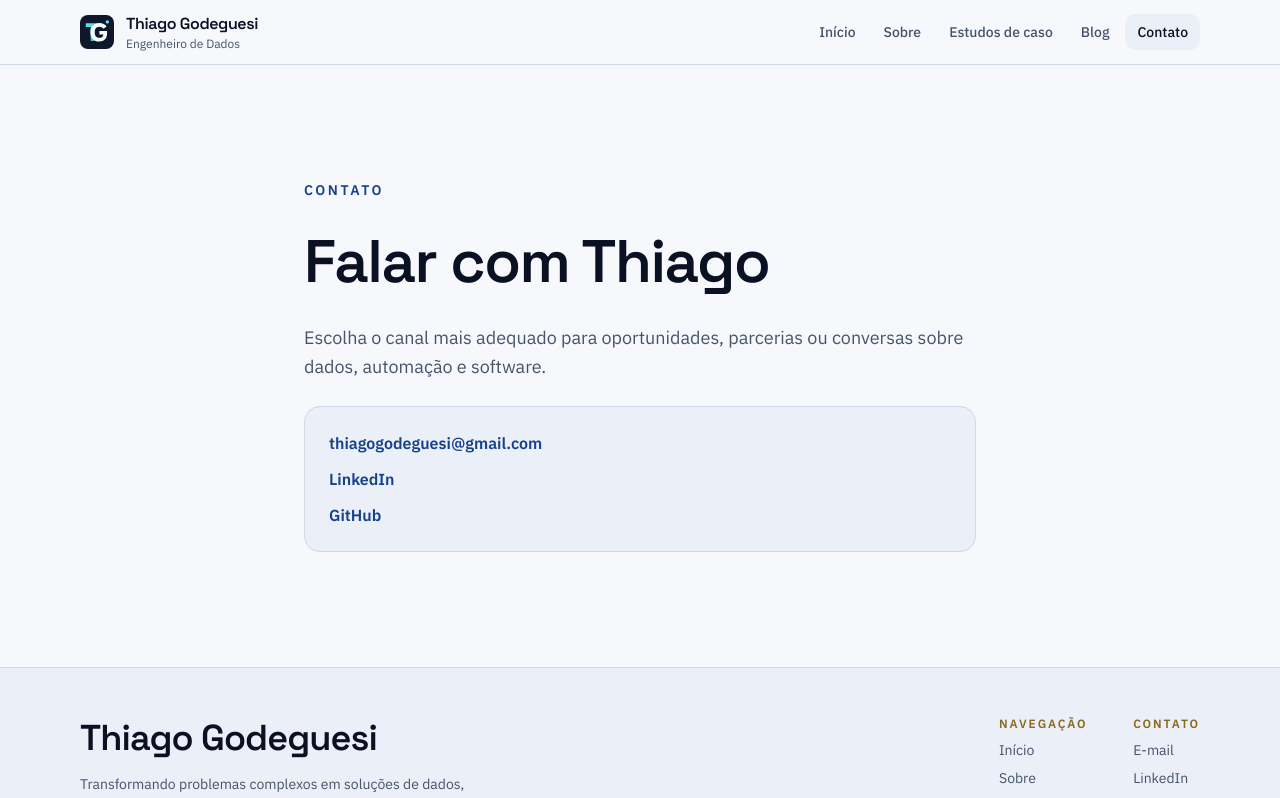
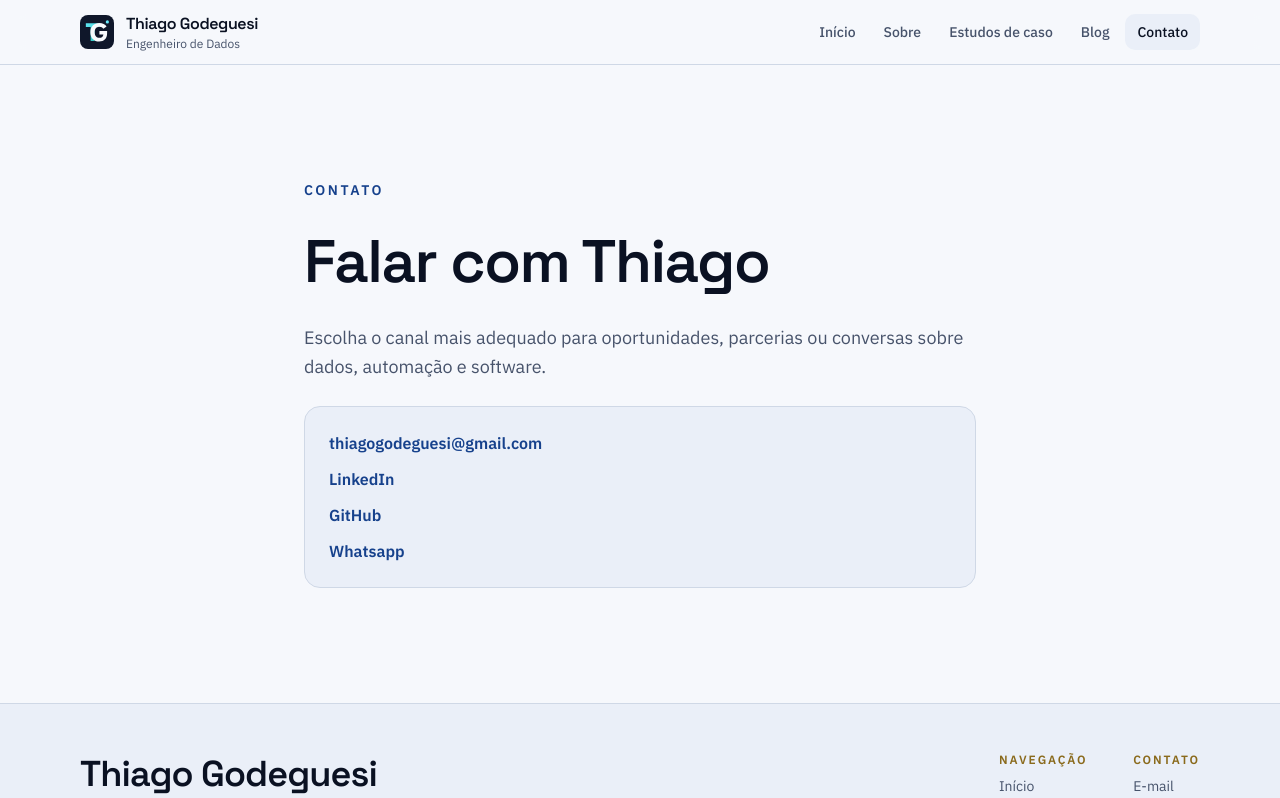
Before and after one commit to thiagogodeguesi/Godeguesi, a Next.js app: page /contato in a window 1280 px wide. Shown: the top 798 px of the page. Built offline with nearby package versions, Linux system fonts and the light colour scheme; no server answers.

Commit message:
Add WhatsApp link to contact section

```diff
--- a/src/app/contato/page.tsx
+++ b/src/app/contato/page.tsx
@@ -58,6 +58,17 @@ export default function ContactPage() {
                   GitHub
                 </a>
               </li>
+              <li>
+                <a
+                  aria-label={`Abrir GitHub de ${siteConfig.professionalName} em nova aba`}
+                  className="font-semibold text-accent hover:text-accent-strong"
+                  href={siteConfig.contacts.github}
+                  rel="noopener noreferrer"
+                  target="_blank"
+                >
+                  Whatsapp
+                </a>
+              </li>
             </ul>
           </section>
         </article>
```
